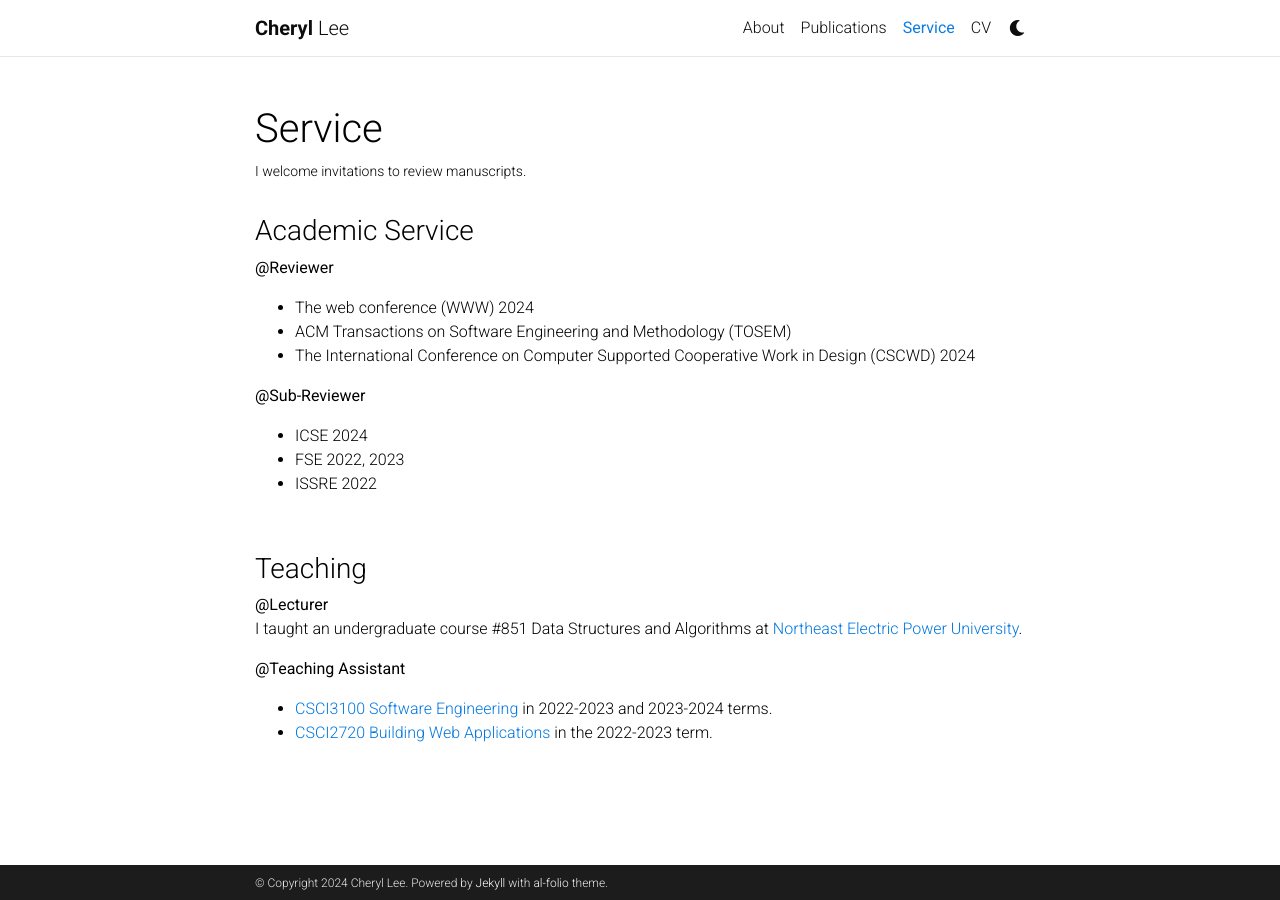
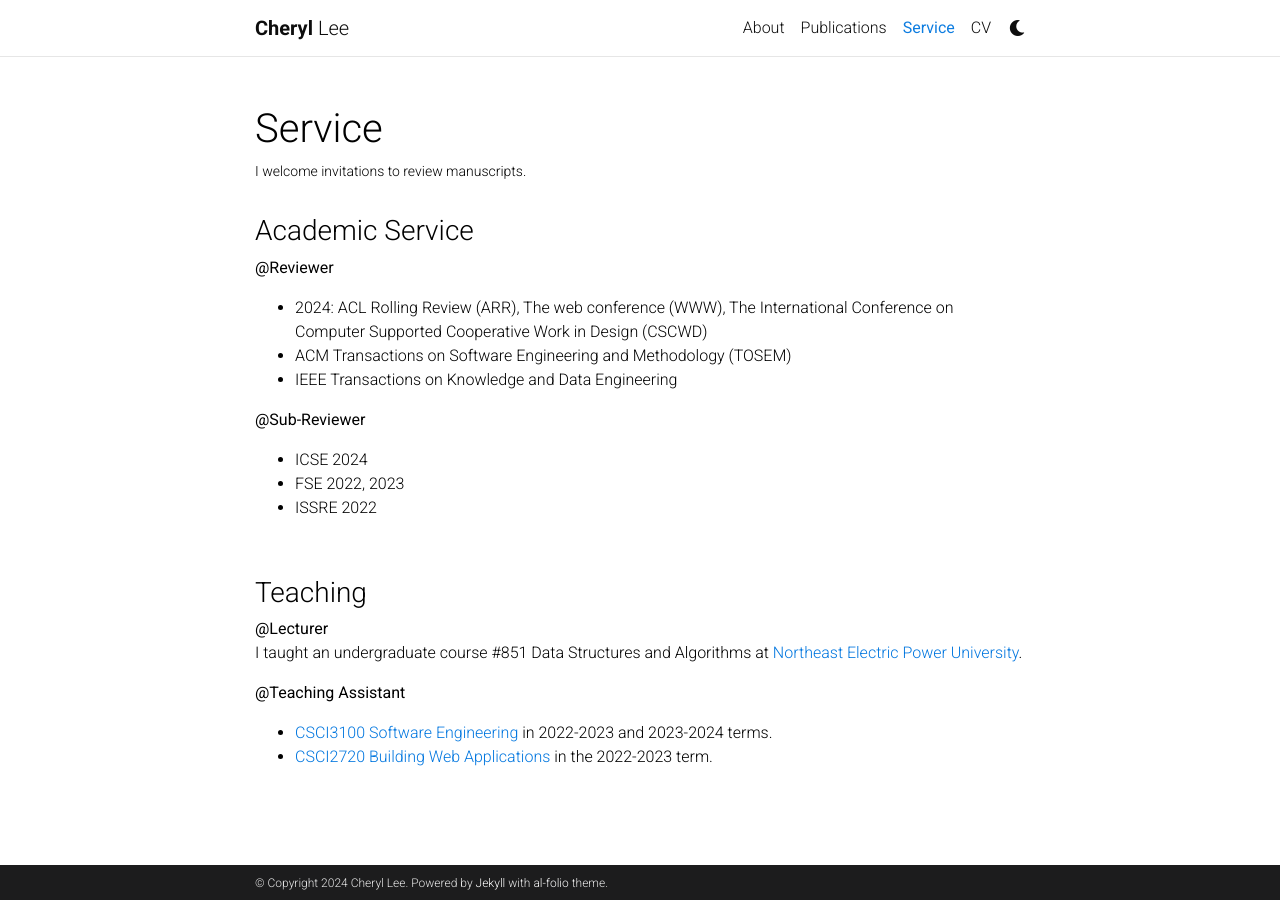
Before and after one commit to BEbillionaireUSD/BEbillionaireUSD.github.io, a Jekyll site: the page built from _pages/service.md, in a window 1280 px wide. Built offline with Jekyll 4.4.1, drawn with Linux system fonts in a browser that asks for light colours; comment, search, counter and statistics services are not loaded; a style sheet for code colours, icons or effects is not loaded.

Commit message:
Update service.md

```diff
--- a/_pages/service.md
+++ b/_pages/service.md
@@ -10,9 +10,9 @@ nav_order: 2
 ### Academic Service
 
 <b>@Reviewer</b>
-- The web conference (WWW) 2024
+- 2024: ACL Rolling Review (ARR), The web conference (WWW), The International Conference on Computer Supported Cooperative Work in Design (CSCWD)
 - ACM Transactions on Software Engineering and Methodology (TOSEM)
-- The International Conference on Computer Supported Cooperative Work in Design (CSCWD) 2024
+- IEEE Transactions on Knowledge and Data Engineering
 
 <b>@Sub-Reviewer</b>
 - ICSE 2024
```
